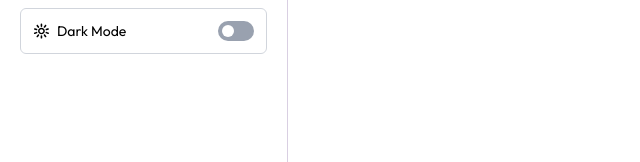
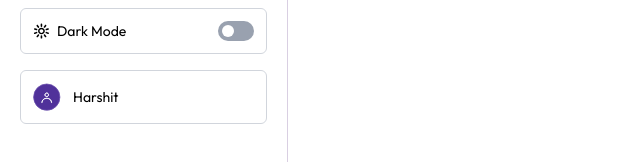
Before and after one commit to harshitcse22/QuickGPT, a React app: page / in a window 1280 px wide. Shown: the part 566-728 px from the top of the page, without its empty margins (0-640 px from the left). Built offline with nearby package versions, Linux system fonts and the light colour scheme; the HTML template or start-up script is replaced by a standard one.

Commit message:
user account added in sidebar

```diff
--- a/src/App.jsx
+++ b/src/App.jsx
@@ -1,17 +1,24 @@
-import React from 'react'
+import React, { useState } from 'react'
 import Sidebar from './components/Sidebar'
 import { Route, Routes } from 'react-router-dom'
 import ChatBox from './components/ChatBox'
 import Credits from './pages/Credits'
 import Community from './pages/Community'
+import { assets } from './assets/assets'
 
 const App = () => {
+
+   const [isMenuOpen, setIsMenuOpen] = useState(false)
+
   return (
     <>
+    {!isMenuOpen && <img src={assets.menu_icon} className='absolute top-3 left-3
+       w-8 h-8 cursor-pointer md:hidden not-dark:invert' onClick={()=> setIsMenuOpen(true)}/>}
+
      <div className='dark:bg-gradient-to-b from-[#242124] to-[#000000]
         dark:text-white'>
      <div className='flex h-screen w-screen'>
-       <Sidebar/>
+       <Sidebar isMenuOpen={isMenuOpen} setIsMenuOpen={setIsMenuOpen}/>
        <Routes>
         <Route path='/' element={<ChatBox/>}/>
         <Route path='/credits' element={<Credits/>}/>
--- a/src/assets/assets.js
+++ b/src/assets/assets.js
@@ -47,7 +47,7 @@
 
 export const dummyUserData = {
     "_id": "689c6deed410acddc0d95a0e",
-    "name": "GreatStack",
+    "name": "Harshit",
     "email": "admin@example.com",
     "password": "$2b$10$VESVdPDjL5LF.KCU6jKyqeXNSLASAAfpR2kkIJExtMO.PJvZJAudy",
     "credits": 200,
--- a/src/components/Sidebar.jsx
+++ b/src/components/Sidebar.jsx
@@ -4,14 +4,15 @@
 import { assets } from '../assets/assets'
 import moment from 'moment'
 
-const Sidebar = () => {
+const Sidebar = ({isMenuOpen, setIsMenuOpen}) => {
 
    const {chats, setSelecttedChat, theme, setTheme, user, navigate} = useAppContext()
    const [search, setSearch] = useState('')
 
 
   return (
-    <div className='flex flex-col h-screen min-w-72 p-5 dark:bg-gradient-to-b dark:from-[#242124]/30 dark:to-[#000000]/30 border-r border-[#80609F]/30 backdrop-blur-3xl transition-all duration-500 max-md:absolute left-0 z-1'>
+    <div className={`flex flex-col h-screen min-w-72 p-5 dark:bg-gradient-to-b dark:from-[#242124]/30 dark:to-[#000000]/30 border-r border-[#80609F]/30 backdrop-blur-3xl transition-all
+    duration-500 max-md:absolute left-0 z-1 ${!isMenuOpen && 'max-md:-translate-x-full'}`}>
       {/* Logo */}
       <img src={theme === 'dark' ? assets.logo_full : assets.logo_full_dark} alt=""
         className='w-full max-w-48'/>
@@ -95,7 +96,19 @@
              </label>
         </div>
 
-    </div>
+         {/** User Account  */}
+        <div className='flex items-center gap-3 p-3 mt-4 border
+          border-gray-300 dark:border-white/15 rounded-md cursor-pointer group'>
+            <img src={assets.user_icon} className='w-7 rounded-full' alt="" />
+               <p className='flex-1 text-sm dark:text-primary truncate'>{user ? user.name
+                : 'Login your account'}</p>
+                {user && <img src={assets.logout_icon} className='h-5 cursor-pointer hidden not-dark:invert group-hover:block'/>}
+        </div>
+
+        <img onClick={()=> setIsMenuOpen(false)} src={assets.close_icon} className='absolute top-3 right-3 w-5 h-5
+          cursor-pointer md:hidden not-dark:invert' alt="" />
+
+      </div>
   )
 }
 
```
